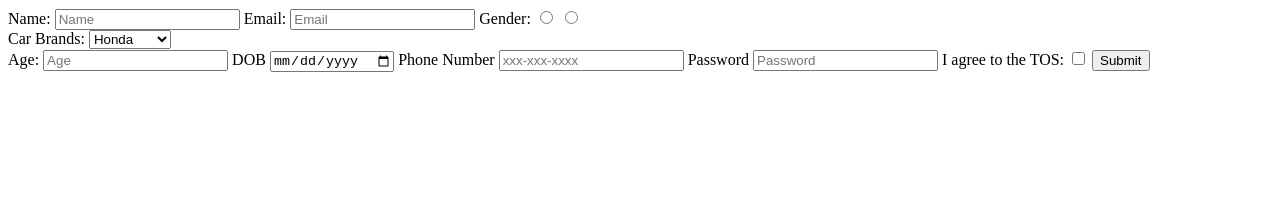
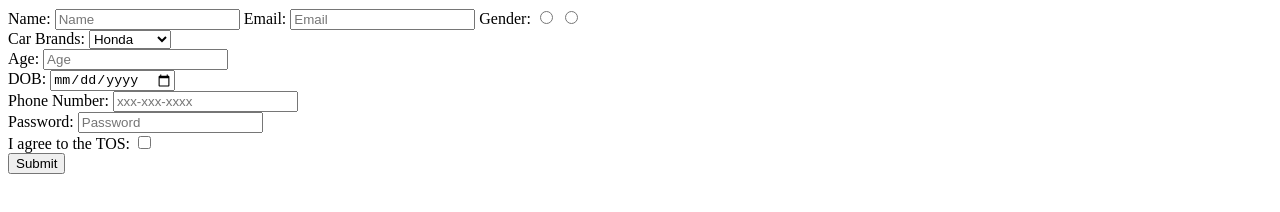
Before and after one commit to acciojob/signup-form-car-JHA123ABHIlash, a website: page main.html in a window 1280 px wide. Drawn offline with Linux system fonts and the light colour scheme.

Commit message:
created a submission

```diff
--- a/main.html
+++ b/main.html
@@ -27,15 +27,15 @@
 
 		</select><br>
 		<label for="age">Age:</label>
-		<input type="number" id="age" placeholder="Age" required>
-		<lable for="dob">DOB</lable>
-		<input type="date" id="dob" required>
-		<label for="tel">Phone Number</label>
-		<input type="tel" id="tel" placeholder="xxx-xxx-xxxx">
-		<label for="password">Password</label>
-		<input type="password" id="password" placeholder="Password" required>
+		<input type="number" id="age" placeholder="Age" required><br>
+		<lable for="dob">DOB:</lable>
+		<input type="date" id="dob" required><br>
+		<label for="tel">Phone Number:</label>
+		<input type="tel" id="tel" placeholder="xxx-xxx-xxxx"><br>
+		<label for="password">Password:</label>
+		<input type="password" id="password" placeholder="Password" required><br>
 		<lable for="tos">I agree to the TOS:</lable>
-		<input type="checkbox" id="tos" required>
+		<input type="checkbox" id="tos" required><br>
 		<input type="submit">
 
 	</form>
```
